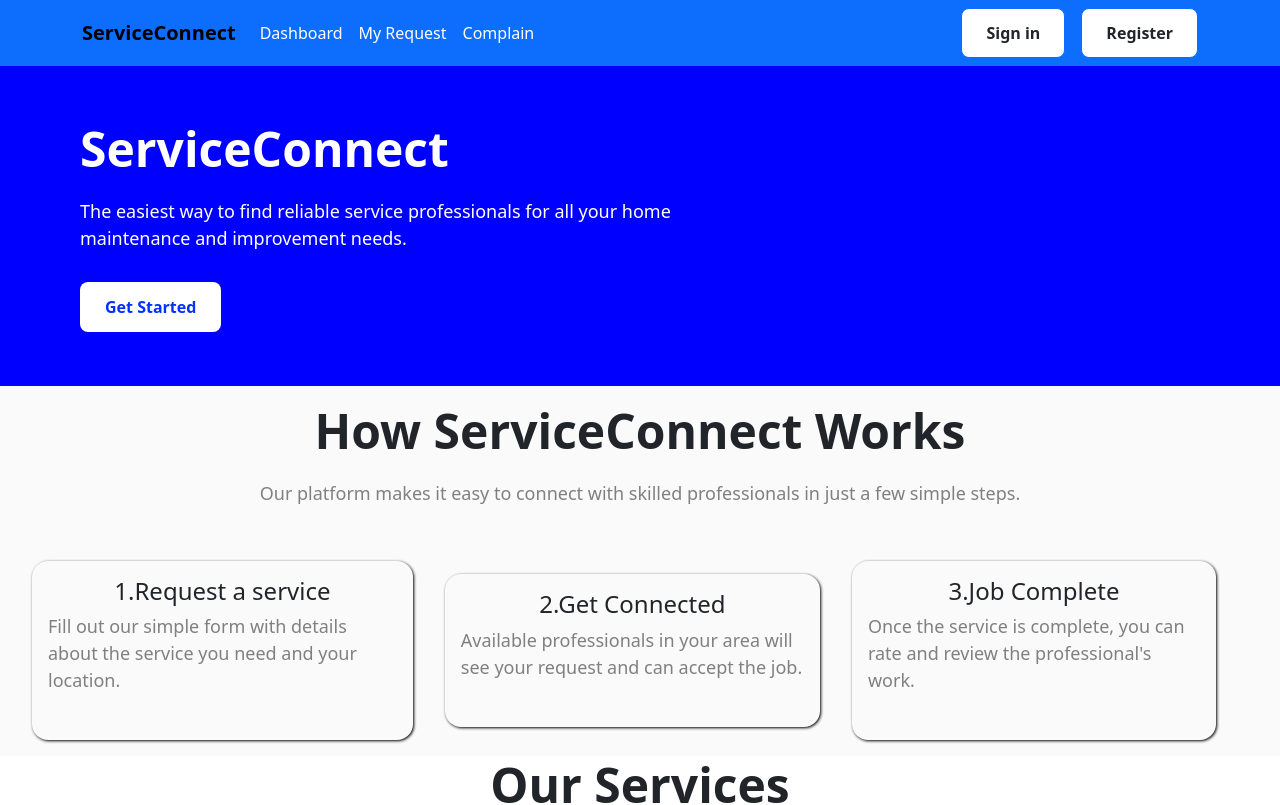
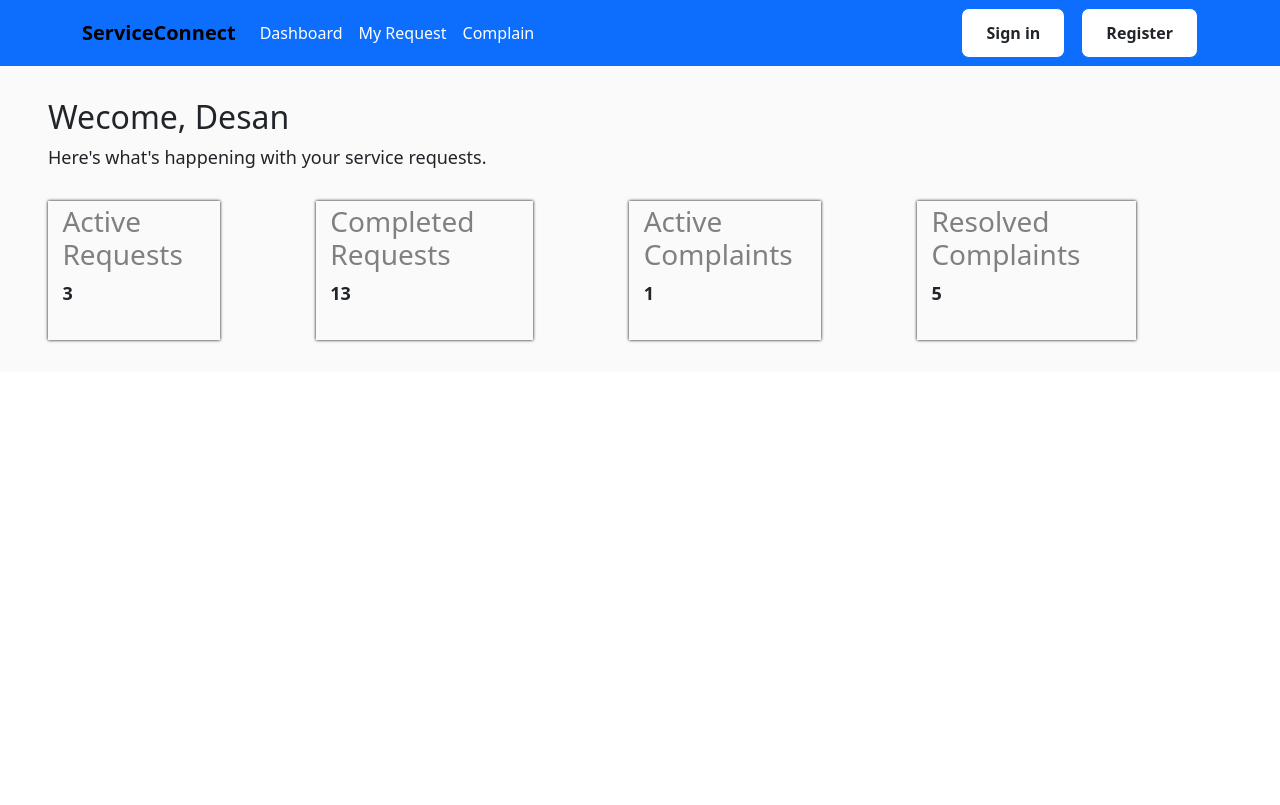
Before and after one commit to DesanDinsanda/ead-frontend, a React (Vite) app: page / in a window 1280 px wide. Shown: the top 805 px of the page. Built offline with nearby package versions, Linux system fonts and the light colour scheme.

Commit message:
customer home

```diff
--- a/src/App.jsx
+++ b/src/App.jsx
@@ -10,13 +10,15 @@ import ViewAccount from './Components/viewAccount/ViewAccount'
 import UpdateAccount from './Components/updateAccount/UpdateAccount'
 import DeleteAccount from './Components/deleteAccount/DeleteAccount'
 import Footer from './Components/Footer'
+import CustomerHome from './Components/Customer/CustomerHome'
 
 function App() {
   const [count, setCount] = useState(0)
 
   return (
     <>
-      <Body/>
+      {/* <Body/> */}
+      <CustomerHome/>
 
 
 
--- /dev/null
+++ b/src/Components/Customer/CustomerHome.jsx
@@ -0,0 +1,41 @@
+import React from 'react'
+import Header from '../Header'
+import '../../Css/CustomerHome.css'
+
+function CustomerHome() {
+  return (
+    <>
+    <Header/>
+    <div className='mainContainer'>
+        <div className='welcome'>
+            <h2>Wecome, Desan</h2>
+            <p>Here's what's happening with your service requests.</p>
+            <div className='welcomeBoxes'>
+                <div className='statbox'>
+                    <h3>Active Requests</h3>
+                    <p>3</p>
+                </div>
+                <div className='statbox'>
+                    <h3>Completed Requests</h3>
+                    <p>13</p>
+                </div>
+                <div className='statbox'>
+                    <h3>Active Complaints</h3>
+                    <p>1</p>
+                </div>
+                <div className='statbox'>
+                    <h3>Resolved Complaints</h3>
+                    <p>5</p>
+                </div>
+            </div>
+        </div>
+
+        <div>
+
+        </div>
+    </div>
+    </>
+  )
+}
+
+export default CustomerHome
--- a/src/Css/Body.css
+++ b/src/Css/Body.css
@@ -102,6 +102,7 @@ p {
 .cardGrid{
   display: flex;
   align-items: center;
+  justify-content: center;
   flex-wrap: wrap;
 
 }
@@ -116,7 +117,7 @@ p {
   box-shadow: 1px 1px 3px black;
   padding: 1em 1em;
   margin: 1em 1em;
-  width: 470px;
+  width: 420px;
 }
 .serviceImg{
     width: 100%;
--- /dev/null
+++ b/src/Css/CustomerHome.css
@@ -0,0 +1,23 @@
+.mainContainer{
+    display: flex;
+    align-items: center;
+    padding: 2em 3em;
+    background-color: #FAFAFA;
+}
+.welcomeBoxes{
+    display: flex;
+    align-items: center;
+    justify-content:space-between;
+}
+.statbox{
+    box-shadow: 0px 0px 3px black;
+    margin-right: 6em;
+    padding: 0.2em 0.9em;
+
+}
+.statbox h3{
+    color: grey;
+}
+.statbox p{
+    font-weight:bold;
+}
```
